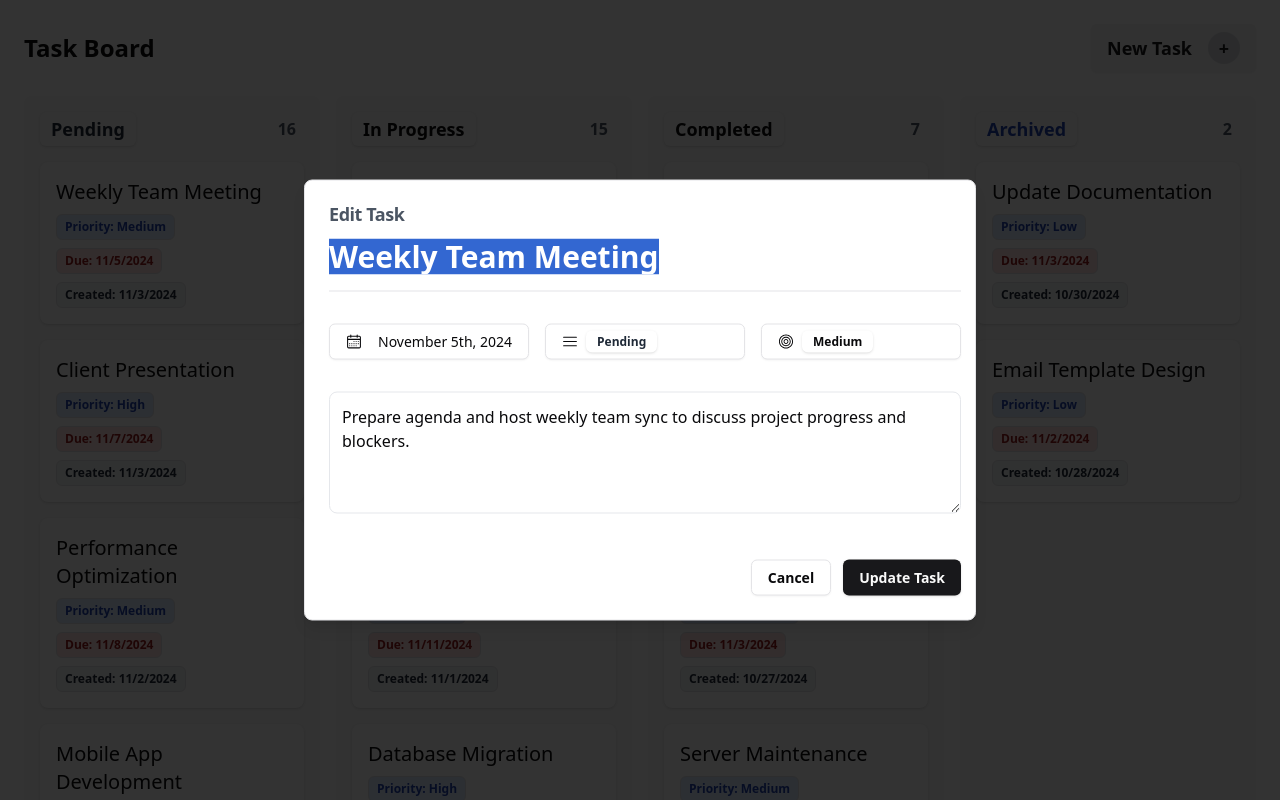
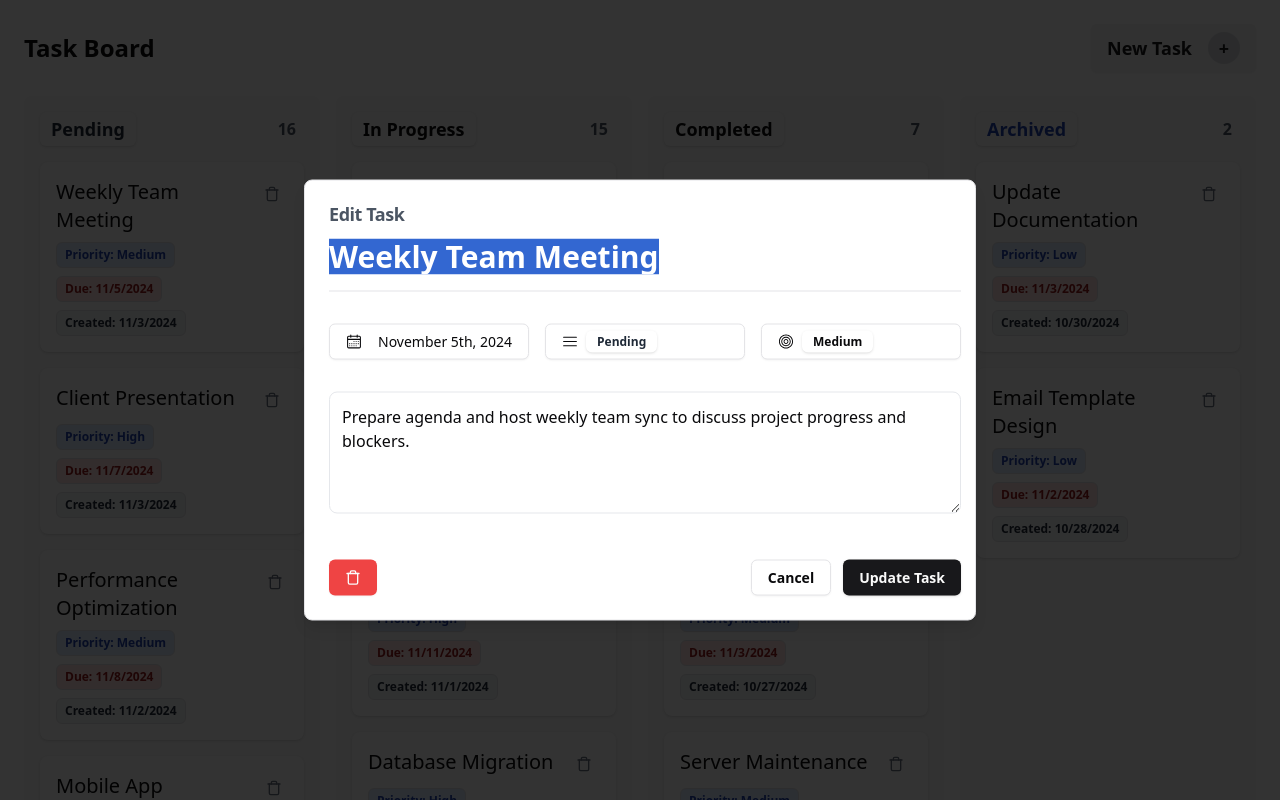
Before and after one commit to fractal-bootcamp/faisal-task-manager, a Next.js app: page /taskView in a window 1280 px wide. Both pictures are taken after a click on the element 172 px from the left and 243 px from the top of the page. Shown: the top 800 px of the page. Built offline with nearby package versions, Linux system fonts and the light colour scheme.

Commit message:
added delete icon and state to tasks

```diff
--- a/src/app/taskView/page.tsx
+++ b/src/app/taskView/page.tsx
@@ -7,8 +7,9 @@ import { Badge } from "@/components/ui/badge";
 import { STATUS_BADGE_COLORS } from "../../../types/types";
 import { cn } from "@/lib/utils";
 import { Button } from "@/components/ui/button";
-import { Dialog, DialogContent, DialogHeader, DialogTitle, DialogTrigger } from "@/components/ui/dialog";
+import { Dialog, DialogContent, DialogHeader, DialogTitle, DialogTrigger, DialogDescription, DialogFooter } from "@/components/ui/dialog";
 import TaskForm from "@/components/TaskForm";
+import { Trash } from "lucide-react";
 
 const TaskView: React.FC = () => {
     const {
@@ -24,7 +25,12 @@ const TaskView: React.FC = () => {
         isTaskEditModalOpen,
         selectedTask,
         setSelectedTask,
-        handleCancelTaskEdit
+        handleCancelTaskEdit,
+        taskToDelete,
+        handleDeleteButtonClick,
+        isDeleteDialogOpen,
+        closeDeleteDialog,
+        handleDeleteConfirm,
     } = useTaskStore();
 
     // Helper function to get task count for a specific status
@@ -59,6 +65,41 @@ const TaskView: React.FC = () => {
                 </Dialog>
             </div>
 
+            {/* Standalone Delete Dialog */}
+            <Dialog
+                open={isDeleteDialogOpen}
+                onOpenChange={(open) => {
+                    if (!open) closeDeleteDialog();
+                }}
+            >
+                <DialogContent>
+                    <DialogHeader>
+                        <DialogTitle className="mb-2">Delete Task</DialogTitle>
+                        <DialogDescription className="text-md">
+                            Are you sure you want to delete this task? This action cannot be undone.
+                        </DialogDescription>
+                    </DialogHeader>
+                    <DialogFooter className="flex justify-end space-x-2">
+                        <Button
+                            variant="outline"
+                            onClick={closeDeleteDialog}
+                        >
+                            Cancel
+                        </Button>
+                        <Button
+                            variant="destructive"
+                            onClick={() => {
+                                if (taskToDelete) {
+                                    handleDeleteConfirm(taskToDelete);
+                                }
+                            }}
+                        >
+                            Delete
+                        </Button>
+                    </DialogFooter>
+                </DialogContent>
+            </Dialog>
+
             {/* Task Board Grid */}
             <div className="grid grid-cols-1 md:grid-cols-4 gap-4">
                 {Object.values(STATUS_OPTIONS).map((status) => (
@@ -79,7 +120,6 @@ const TaskView: React.FC = () => {
                             {tasks
                                 .filter(task => task.status === status)
                                 .map(task => (
-                                    // Using Dialog component to show TaskCard in a modal
                                     <Dialog
                                         key={task.id}
                                         open={isTaskEditModalOpen && selectedTask?.id === task.id}
@@ -92,9 +132,20 @@ const TaskView: React.FC = () => {
                                         }}
                                     >
                                         <DialogTrigger asChild>
-                                            {/* Preview card that opens the dialog */}
                                             <div className="p-4 bg-white dark:bg-zinc-800 rounded-lg shadow cursor-pointer hover:shadow-md transition-shadow">
-                                                <h3 className="font-medium mb-2 text-xl">{task.title}</h3>
+                                                <div className="flex justify-between items-start mb-2">
+                                                    <h3 className="font-medium text-xl">
+                                                        {task.title}
+                                                    </h3>
+                                                    <Button
+                                                        variant="ghost"
+                                                        size="icon"
+                                                        className="h-8 w-8 text-gray-500 hover:text-red-500"
+                                                        onClick={(e) => handleDeleteButtonClick(e, task.id)}
+                                                    >
+                                                        <Trash className="h-4 w-4" />
+                                                    </Button>
+                                                </div>
                                                 <div className="flex flex-col gap-2">
                                                     <Badge variant="outline" className="px-2 py-1 bg-blue-100 text-blue-800 dark:bg-blue-900 dark:text-blue-200 w-fit">
                                                         Priority: {task.priority}
--- a/src/components/TaskCard.tsx
+++ b/src/components/TaskCard.tsx
@@ -6,6 +6,16 @@ import StatusOptions from "./StatusOptions";
 import PriorityOptions from "./PriorityOptions";
 import { useTaskStore } from "../../store/taskStore";
 import { TaskCardProps } from "../../types/types";
+import { Trash } from "lucide-react";
+import {
+    Dialog,
+    DialogContent,
+    DialogDescription,
+    DialogFooter,
+    DialogHeader,
+    DialogTitle,
+    DialogTrigger,
+} from "./ui/dialog";
 
 // Component for creating/editing tasks with form fields for title, description, due date, status and priority
 const TaskCard: React.FC<TaskCardProps> = ({ task }) => {
@@ -16,7 +26,11 @@ const TaskCard: React.FC<TaskCardProps> = ({ task }) => {
         handleTaskDescriptionChange,
         handleTaskDateChange,
         handleUpdateTask,
-        handleCancelTaskEdit
+        handleCancelTaskEdit,
+        isDeleteDialogOpen,
+        openDeleteDialog,
+        closeDeleteDialog,
+        handleDeleteConfirm
     } = useTaskStore();
 
     return (
@@ -76,8 +90,47 @@ const TaskCard: React.FC<TaskCardProps> = ({ task }) => {
                     />
                 </div>
 
-                {/* Form actions */}
-                <div className="flex justify-end space-x-3 pt-4">
+                {/* Form actions with delete button on the left and other actions on the right */}
+                <div className="flex justify-between items-center pt-4">
+                    {/* Delete button with confirmation dialog */}
+                    <Dialog open={isDeleteDialogOpen} onOpenChange={openDeleteDialog}>
+                        <DialogTrigger asChild>
+                            <Button
+                                variant="destructive"
+                                type="button"
+                                className="font-semibold"
+                            >
+                                <Trash className="h-4 w-4" />
+                            </Button>
+                        </DialogTrigger>
+                        <DialogContent>
+                            <DialogHeader>
+                                <DialogTitle className="mb-2">
+                                    Delete Task
+                                </DialogTitle>
+                                <DialogDescription className="text-md">
+                                    Are you sure you want to delete this task? This action cannot be undone.
+                                </DialogDescription>
+                            </DialogHeader>
+                            <DialogFooter className="flex justify-end space-x-2">
+                                <Button
+                                    variant="outline"
+                                    onClick={closeDeleteDialog}
+                                >
+                                    Cancel
+                                </Button>
+                                <Button
+                                    variant="destructive"
+                                    onClick={() => handleDeleteConfirm(task.id)}
+                                >
+                                    Delete
+                                </Button>
+                            </DialogFooter>
+                        </DialogContent>
+                    </Dialog>
+
+                    {/* Other action buttons */}
+                    <div className="flex space-x-3">
                         <Button
                             variant="outline"
                             type="button"
@@ -91,6 +144,7 @@ const TaskCard: React.FC<TaskCardProps> = ({ task }) => {
                         </Button>
                     </div>
                 </div>
+            </div>
         </form>
     );
 };
--- a/store/taskStore.ts
+++ b/store/taskStore.ts
@@ -44,6 +44,19 @@ interface TaskStoreProps {
 
     // Task handlers
     setSelectedTask: (task: TaskProps | null) => void;
+
+    // State and handlers for delete dialog
+    isDeleteDialogOpen: boolean;
+    openDeleteDialog: () => void;
+    closeDeleteDialog: () => void;
+    handleDeleteConfirm: (id: string) => void;
+
+    // Add taskToDelete state and its handler
+    taskToDelete: string | null;
+    setTaskToDelete: (id: string | null) => void;
+
+    // Modify delete dialog handlers
+    handleDeleteButtonClick: (e: React.MouseEvent, taskId: string) => void;
 }
 
 // Initial state for the task form
@@ -212,5 +225,41 @@ export const useTaskStore = create<TaskStoreProps>((set) => ({
         selectedTask: task,
         task: task || initialTaskState,
         isTaskEditModalOpen: !!task
-    }))
+    })),
+
+    // Add new state and handlers for delete dialog
+    isDeleteDialogOpen: false,
+
+    // Add new handlers for delete dialog
+    openDeleteDialog: () => set({ isDeleteDialogOpen: true }),
+
+    closeDeleteDialog: () => set({
+        isDeleteDialogOpen: false,
+        taskToDelete: null
+    }),
+
+    handleDeleteConfirm: (id) => set((state) => {
+        // Delete the task and close the dialog
+        const updatedTasks = state.tasks.filter(task => task.id !== id);
+        return {
+            tasks: updatedTasks,
+            isDeleteDialogOpen: false,
+            taskToDelete: null
+        };
+    }),
+
+    // Add taskToDelete state and its handler
+    taskToDelete: null,
+
+    // Setter for taskToDelete
+    setTaskToDelete: (id) => set({ taskToDelete: id }),
+
+    // Modify delete handlers to include taskToDelete management
+    handleDeleteButtonClick: (e, taskId) => {
+        e.stopPropagation(); // Prevent edit dialog from opening
+        set({
+            taskToDelete: taskId,
+            isDeleteDialogOpen: true
+        });
+    },
 }))
```
Lines whose indentation alone changed are shown as unchanged.
